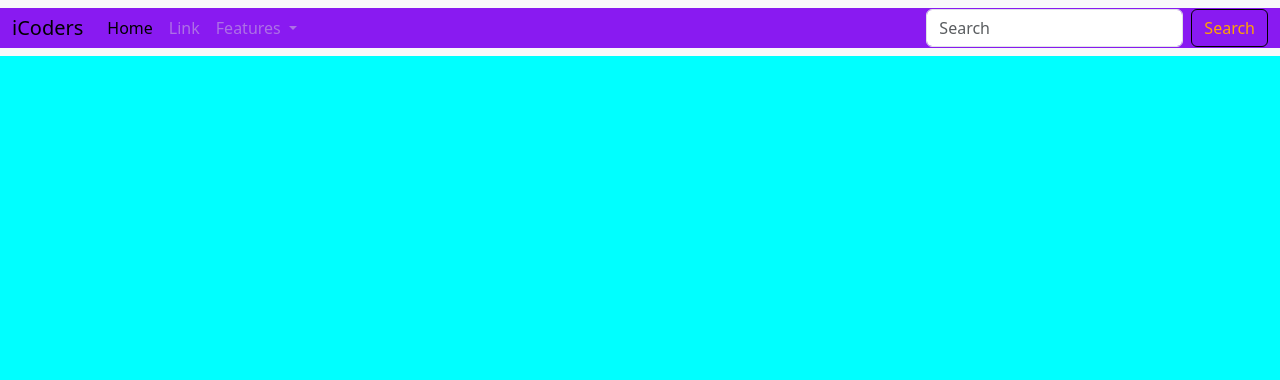
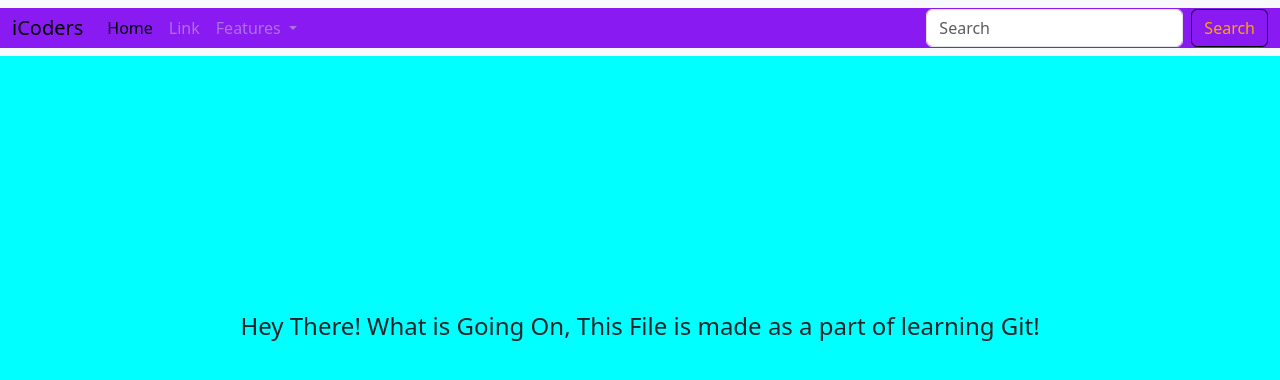
Before and after one commit to PrakharSinha-09/git-tuts3, a plain HTML site: page index.html in a window 1280 px wide. Drawn offline with nearby package versions, Linux system fonts and the light colour scheme.

Commit message:
Add some specs and styling

```diff
--- a/index.html
+++ b/index.html
@@ -53,6 +53,9 @@
         </div>
     </nav>
 
+    <main>
+        <h1>Hey There! What is Going On, This File is made as a part of learning Git!</h1>
+    </main>
     <script src="https://cdn.jsdelivr.net/npm/bootstrap@5.3.0-alpha1/dist/js/bootstrap.bundle.min.js"
         integrity="sha384-w76AqPfDkMBDXo30jS1Sgez6pr3x5MlQ1ZAGC+nuZB+EYdgRZgiwxhTBTkF7CXvN"
         crossorigin="anonymous"></script>
--- a/style.css
+++ b/style.css
@@ -23,3 +23,14 @@ nav{
 body{
     background-color: aqua;
 }
+
+main{
+    margin-top: 20%;
+    display: flex;
+    align-items: center;
+    justify-content: center;
+}
+
+h1{
+    font-size: 1.5rem;
+}
```
